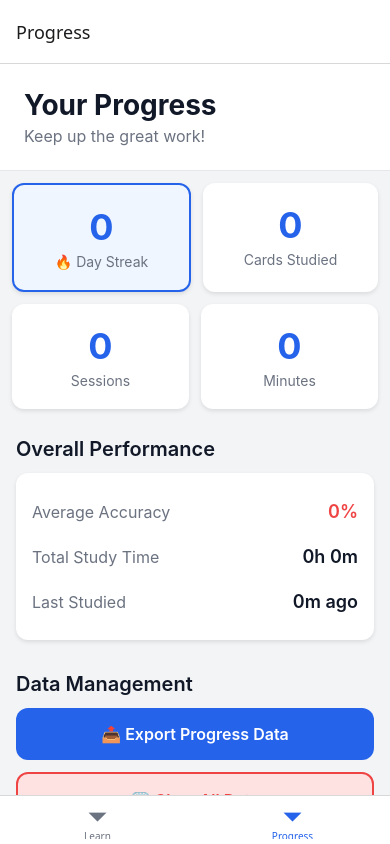
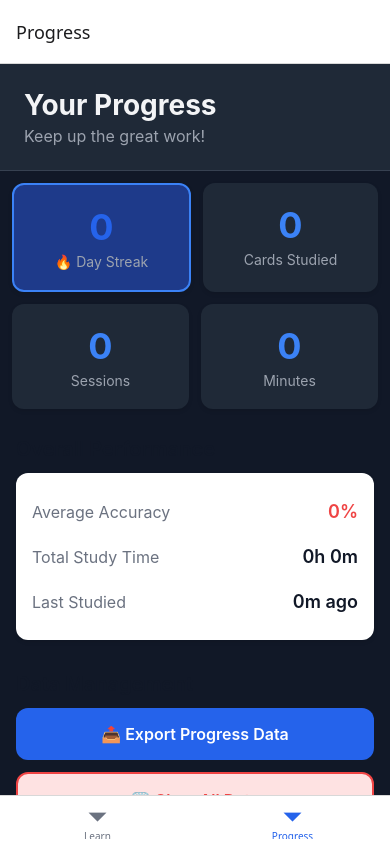
Before and after one commit to nkmathew/kikuyu-language-hub, a React Native app in the folder kikuyu-flashcards-mobile/: screen /Progress in a window 390 px wide. Built offline with nearby package versions, Linux system fonts and the light colour scheme.

Commit message:
[*] Add dark mode support across Progress, Home, Category and Flashcard screens

```diff
--- a/kikuyu-flashcards-mobile/src/screens/CategoryScreen.tsx
+++ b/kikuyu-flashcards-mobile/src/screens/CategoryScreen.tsx
@@ -6,6 +6,7 @@ import {
   TouchableOpacity,
   ActivityIndicator,
   ScrollView,
+  useColorScheme,
 } from 'react-native';
 import { NativeStackNavigationProp } from '@react-navigation/native-stack';
 import { RouteProp } from '@react-navigation/native';
@@ -26,6 +27,8 @@ export default function CategoryScreen({ navigation, route }: Props) {
   const [categoryData, setCategoryData] = useState<CategoryData | null>(null);
   const [selectedDifficulties, setSelectedDifficulties] = useState<DifficultyLevel[]>(['beginner']);
   const [loading, setLoading] = useState(true);
+  const colorScheme = useColorScheme();
+  const isDark = true; // Force dark mode as default
 
   useEffect(() => {
     loadCategoryData();
@@ -62,16 +65,16 @@ export default function CategoryScreen({ navigation, route }: Props) {
 
   if (loading) {
     return (
-      <View style={styles.centerContainer}>
-        <ActivityIndicator size="large" color="#2563eb" />
+      <View style={[styles.centerContainer, isDark && styles.darkBg]}>
+        <ActivityIndicator size="large" color="#3b82f6" />
       </View>
     );
   }
 
   if (!categoryData) {
     return (
-      <View style={styles.centerContainer}>
-        <Text style={styles.errorText}>Failed to load category data</Text>
+      <View style={[styles.centerContainer, isDark && styles.darkBg]}>
+        <Text style={[styles.errorText, isDark && styles.darkText]}>Failed to load category data</Text>
       </View>
     );
   }
@@ -81,17 +84,17 @@ export default function CategoryScreen({ navigation, route }: Props) {
   }, 0);
 
   return (
-    <ScrollView style={styles.container}>
+    <ScrollView style={[styles.container, isDark && styles.darkBg]}>
       <View style={styles.statsContainer}>
-        <View style={styles.statCard}>
-          <Text style={styles.statNumber}>{categoryData.total_count}</Text>
-          <Text style={styles.statLabel}>Total Cards</Text>
+        <View style={[styles.statCard, isDark && styles.darkCard]}>
+          <Text style={[styles.statNumber, isDark && styles.darkTextPrimary]}>{categoryData.total_count}</Text>
+          <Text style={[styles.statLabel, isDark && styles.darkTextSecondary]}>Total Cards</Text>
         </View>
       </View>
 
       <View style={styles.section}>
-        <Text style={styles.sectionTitle}>Select Difficulty</Text>
-        <Text style={styles.sectionSubtitle}>Choose one or more levels</Text>
+        <Text style={[styles.sectionTitle, isDark && styles.darkText]}>Select Difficulty</Text>
+        <Text style={[styles.sectionSubtitle, isDark && styles.darkTextSecondary]}>Choose one or more levels</Text>
 
         <View style={styles.difficultyContainer}>
           {(['beginner', 'intermediate', 'advanced'] as DifficultyLevel[]).map(difficulty => {
@@ -103,6 +106,7 @@ export default function CategoryScreen({ navigation, route }: Props) {
                 key={difficulty}
                 style={[
                   styles.difficultyCard,
+                  isDark && styles.darkCard,
                   isSelected && styles.difficultyCardSelected,
                   count === 0 && styles.difficultyCardDisabled,
                 ]}
@@ -113,6 +117,7 @@ export default function CategoryScreen({ navigation, route }: Props) {
                 <View style={styles.difficultyHeader}>
                   <Text style={[
                     styles.difficultyTitle,
+                    isDark && styles.darkText,
                     isSelected && styles.difficultyTitleSelected,
                   ]}>
                     {difficulty.charAt(0).toUpperCase() + difficulty.slice(1)}
@@ -121,6 +126,7 @@ export default function CategoryScreen({ navigation, route }: Props) {
                 </View>
                 <Text style={[
                   styles.difficultyCount,
+                  isDark && styles.darkTextSecondary,
                   isSelected && styles.difficultyCountSelected,
                 ]}>
                   {count} cards
@@ -262,4 +268,19 @@ const styles = StyleSheet.create({
     fontSize: 18,
     fontWeight: '600',
   },
+  darkBg: {
+    backgroundColor: '#111827',
+  },
+  darkCard: {
+    backgroundColor: '#1f2937',
+  },
+  darkText: {
+    color: '#f3f4f6',
+  },
+  darkTextPrimary: {
+    color: '#3b82f6',
+  },
+  darkTextSecondary: {
+    color: '#9ca3af',
+  },
 });
--- a/kikuyu-flashcards-mobile/src/screens/FlashcardScreen.tsx
+++ b/kikuyu-flashcards-mobile/src/screens/FlashcardScreen.tsx
@@ -39,7 +39,7 @@ export default function FlashcardScreen({ navigation, route }: Props) {
   const [correctAnswers, setCorrectAnswers] = useState(0);
   const flipAnimation = useRef(new Animated.Value(0)).current;
   const colorScheme = useColorScheme();
-  const isDark = colorScheme === 'dark';
+  const isDark = true; // Force dark mode as default
 
   useEffect(() => {
     loadCards();
@@ -302,6 +302,14 @@ export default function FlashcardScreen({ navigation, route }: Props) {
           >
             <Text style={styles.navButtonText}>Exit</Text>
           </TouchableOpacity>
+
+          <TouchableOpacity
+            style={[styles.navButton, currentIndex === cards.length - 1 && styles.navButtonDisabled]}
+            onPress={nextCard}
+            disabled={currentIndex === cards.length - 1}
+          >
+            <Text style={styles.navButtonText}>Next →</Text>
+          </TouchableOpacity>
         </View>
       )}
     </View>
--- a/kikuyu-flashcards-mobile/src/screens/HomeScreen.tsx
+++ b/kikuyu-flashcards-mobile/src/screens/HomeScreen.tsx
@@ -6,6 +6,7 @@ import {
   FlatList,
   TouchableOpacity,
   ActivityIndicator,
+  useColorScheme,
 } from 'react-native';
 import { NativeStackNavigationProp } from '@react-navigation/native-stack';
 import { RootStackParamList } from '../navigation/AppNavigator';
@@ -29,6 +30,8 @@ interface CategoryItem {
 export default function HomeScreen({ navigation }: Props) {
   const [categories, setCategories] = useState<CategoryItem[]>([]);
   const [loading, setLoading] = useState(true);
+  const colorScheme = useColorScheme();
+  const isDark = true; // Force dark mode as default
 
   useEffect(() => {
     loadCategories();
@@ -90,36 +93,36 @@ export default function HomeScreen({ navigation }: Props) {
 
   const renderCategoryCard = ({ item }: { item: CategoryItem }) => (
     <TouchableOpacity
-      style={styles.card}
+      style={[styles.card, isDark && styles.darkCard]}
       onPress={() => handleCategoryPress(item.key)}
       activeOpacity={0.7}
     >
       <View style={styles.cardContent}>
         <Text style={styles.icon}>{item.icon}</Text>
         <View style={styles.cardTextContainer}>
-          <Text style={styles.cardTitle}>{item.title}</Text>
-          <Text style={styles.cardDescription}>{item.description}</Text>
-          <Text style={styles.cardCount}>{item.count} cards</Text>
+          <Text style={[styles.cardTitle, isDark && styles.darkText]}>{item.title}</Text>
+          <Text style={[styles.cardDescription, isDark && styles.darkTextSecondary]}>{item.description}</Text>
+          <Text style={[styles.cardCount, isDark && styles.darkTextSecondary]}>{item.count} cards</Text>
         </View>
-        <Text style={styles.arrow}>›</Text>
+        <Text style={[styles.arrow, isDark && styles.darkText]}>›</Text>
       </View>
     </TouchableOpacity>
   );
 
   if (loading) {
     return (
-      <View style={styles.centerContainer}>
-        <ActivityIndicator size="large" color="#2563eb" />
-        <Text style={styles.loadingText}>Loading flashcards...</Text>
+      <View style={[styles.centerContainer, isDark && styles.darkBg]}>
+        <ActivityIndicator size="large" color="#3b82f6" />
+        <Text style={[styles.loadingText, isDark && styles.darkText]}>Loading flashcards...</Text>
       </View>
     );
   }
 
   return (
-    <View style={styles.container}>
-      <View style={styles.header}>
-        <Text style={styles.headerTitle}>Learn Kikuyu</Text>
-        <Text style={styles.headerSubtitle}>Choose a category to begin</Text>
+    <View style={[styles.container, isDark && styles.darkBg]}>
+      <View style={[styles.header, isDark && styles.darkHeader]}>
+        <Text style={[styles.headerTitle, isDark && styles.darkText]}>Learn Kikuyu</Text>
+        <Text style={[styles.headerSubtitle, isDark && styles.darkTextSecondary]}>Choose a category to begin</Text>
       </View>
       <FlatList
         data={categories}
@@ -208,4 +211,20 @@ const styles = StyleSheet.create({
     fontSize: 24,
     color: '#9ca3af',
   },
+  darkBg: {
+    backgroundColor: '#111827',
+  },
+  darkHeader: {
+    backgroundColor: '#1f2937',
+    borderBottomColor: '#374151',
+  },
+  darkCard: {
+    backgroundColor: '#1f2937',
+  },
+  darkText: {
+    color: '#f3f4f6',
+  },
+  darkTextSecondary: {
+    color: '#9ca3af',
+  },
 });
--- a/kikuyu-flashcards-mobile/src/screens/ProgressScreen.tsx
+++ b/kikuyu-flashcards-mobile/src/screens/ProgressScreen.tsx
@@ -8,6 +8,7 @@ import {
   TouchableOpacity,
   RefreshControl,
   Alert,
+  useColorScheme,
 } from 'react-native';
 import { useFocusEffect } from '@react-navigation/native';
 import { storageService, AppStats } from '../lib/storage';
@@ -20,6 +21,8 @@ export default function ProgressScreen() {
   const [studyStats, setStudyStats] = useState<ReturnType<typeof spacedRepetitionService.getStudyStats> | null>(null);
   const [loading, setLoading] = useState(true);
   const [refreshing, setRefreshing] = useState(false);
+  const colorScheme = useColorScheme();
+  const isDark = true; // Force dark mode as default
 
   useFocusEffect(
     useCallback(() => {
@@ -81,8 +84,8 @@ export default function ProgressScreen() {
 
   if (loading) {
     return (
-      <View style={styles.centerContainer}>
-        <ActivityIndicator size="large" color="#2563eb" />
+      <View style={[styles.centerContainer, isDark && styles.darkBg]}>
+        <ActivityIndicator size="large" color="#3b82f6" />
       </View>
     );
   }
@@ -94,37 +97,37 @@ export default function ProgressScreen() {
 
   return (
     <ScrollView
-      style={styles.container}
+      style={[styles.container, isDark && styles.darkBg]}
       refreshControl={
-        <RefreshControl refreshing={refreshing} onRefresh={onRefresh} colors={['#2563eb']} />
+        <RefreshControl refreshing={refreshing} onRefresh={onRefresh} colors={['#3b82f6']} />
       }
     >
       {/* Header Stats */}
-      <View style={styles.header}>
-        <Text style={styles.headerTitle}>Your Progress</Text>
-        <Text style={styles.headerSubtitle}>Keep up the great work!</Text>
+      <View style={[styles.header, isDark && styles.darkHeader]}>
+        <Text style={[styles.headerTitle, isDark && styles.darkText]}>Your Progress</Text>
+        <Text style={[styles.headerSubtitle, isDark && styles.darkTextSecondary]}>Keep up the great work!</Text>
       </View>
 
       {/* Main Stats Grid */}
       <View style={styles.statsGrid}>
-        <View style={[styles.statCard, styles.statCardPrimary]}>
+        <View style={[styles.statCard, styles.statCardPrimary, isDark && styles.darkCardPrimary]}>
           <Text style={styles.statNumber}>{stats?.streakCount || 0}</Text>
-          <Text style={styles.statLabel}>🔥 Day Streak</Text>
+          <Text style={[styles.statLabel, isDark && styles.darkTextSecondary]}>🔥 Day Streak</Text>
         </View>
 
-        <View style={styles.statCard}>
-          <Text style={styles.statNumber}>{stats?.totalCardsStudied || 0}</Text>
-          <Text style={styles.statLabel}>Cards Studied</Text>
+        <View style={[styles.statCard, isDark && styles.darkCard]}>
+          <Text style={[styles.statNumber, isDark && styles.darkTextPrimary]}>{stats?.totalCardsStudied || 0}</Text>
+          <Text style={[styles.statLabel, isDark && styles.darkTextSecondary]}>Cards Studied</Text>
         </View>
 
-        <View style={styles.statCard}>
-          <Text style={styles.statNumber}>{stats?.totalSessionsCompleted || 0}</Text>
-          <Text style={styles.statLabel}>Sessions</Text>
+        <View style={[styles.statCard, isDark && styles.darkCard]}>
+          <Text style={[styles.statNumber, isDark && styles.darkTextPrimary]}>{stats?.totalSessionsCompleted || 0}</Text>
+          <Text style={[styles.statLabel, isDark && styles.darkTextSecondary]}>Sessions</Text>
         </View>
 
-        <View style={styles.statCard}>
-          <Text style={styles.statNumber}>{todayStudyTime}</Text>
-          <Text style={styles.statLabel}>Minutes</Text>
+        <View style={[styles.statCard, isDark && styles.darkCard]}>
+          <Text style={[styles.statNumber, isDark && styles.darkTextPrimary]}>{todayStudyTime}</Text>
+          <Text style={[styles.statLabel, isDark && styles.darkTextSecondary]}>Minutes</Text>
         </View>
       </View>
 
@@ -467,4 +470,27 @@ const styles = StyleSheet.create({
     fontSize: 14,
     color: '#9ca3af',
   },
+  darkBg: {
+    backgroundColor: '#111827',
+  },
+  darkHeader: {
+    backgroundColor: '#1f2937',
+    borderBottomColor: '#374151',
+  },
+  darkCard: {
+    backgroundColor: '#1f2937',
+  },
+  darkCardPrimary: {
+    backgroundColor: '#1e3a8a',
+    borderColor: '#3b82f6',
+  },
+  darkText: {
+    color: '#f3f4f6',
+  },
+  darkTextPrimary: {
+    color: '#3b82f6',
+  },
+  darkTextSecondary: {
+    color: '#9ca3af',
+  },
 });
```
